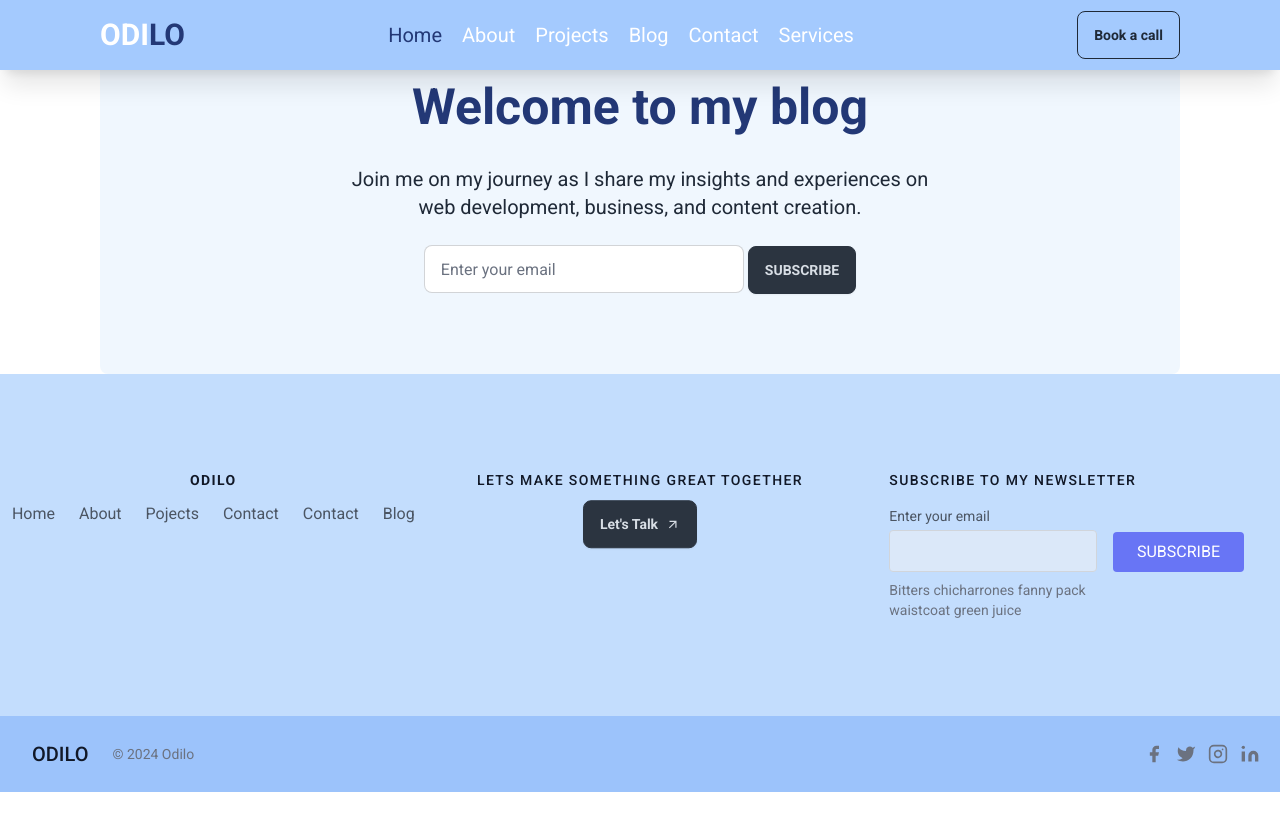
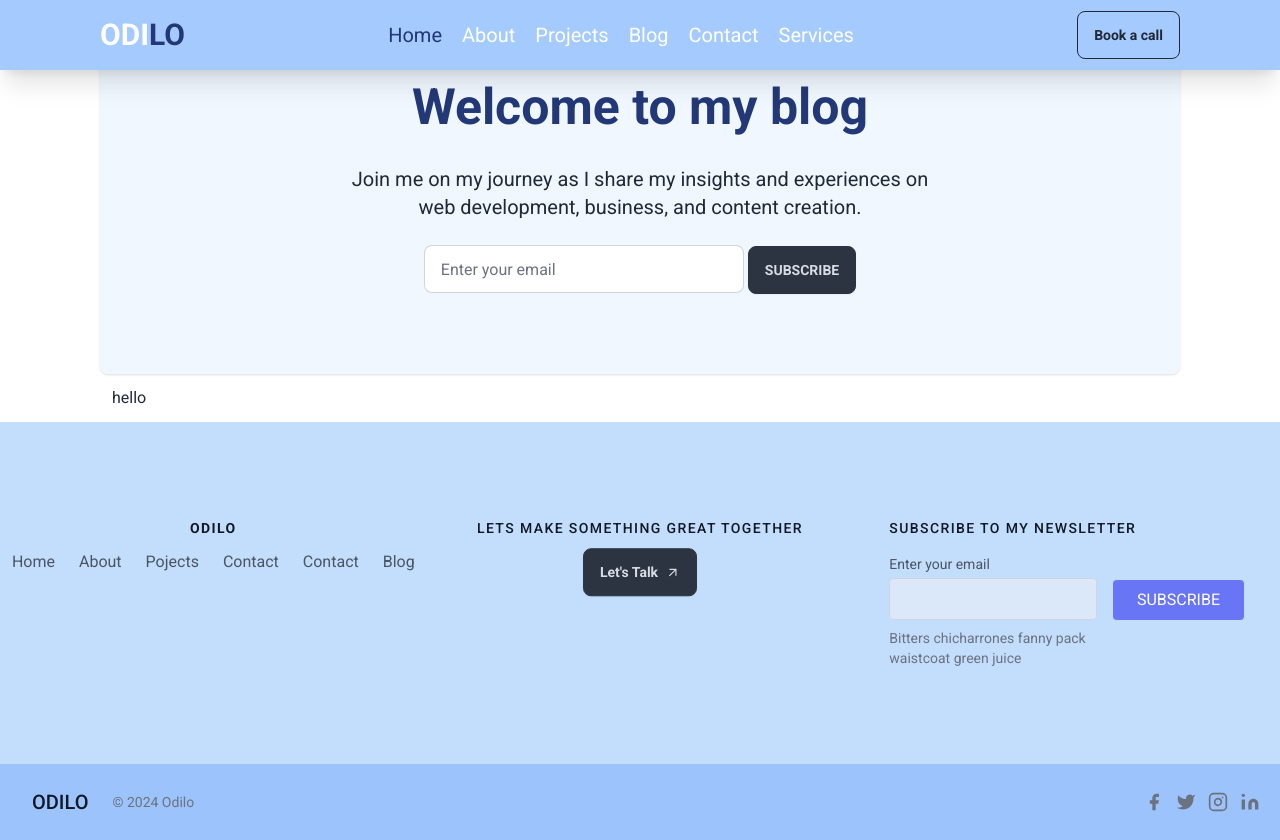
Before and after one commit to muodilo/portfolio_web, a React (Vite) app in the folder frontend/: page /blog in a window 1280 px wide. Before the commit the page ends 800 px from the top, so only its background shows below. Built offline with nearby package versions, Linux system fonts and the light colour scheme.

Commit message:
add shadow to blog header

```diff
--- a/frontend/src/components/BlogsContainer/BlogsContainer.jsx
+++ b/frontend/src/components/BlogsContainer/BlogsContainer.jsx
@@ -1,10 +1,11 @@
-import React from 'react'
 
 const BlogsContainer = () => {
   return (
-    <div>
-
-    </div>
+    <section className="px-0 md:px-[60px] lg:px-[100px]">
+      <div className="p-3">
+        <h1>hello</h1>
+      </div>
+    </section>
   )
 }
 
--- a/frontend/src/components/blogHeader/BlogHeader.jsx
+++ b/frontend/src/components/blogHeader/BlogHeader.jsx
@@ -2,8 +2,8 @@
 
 const BlogHeader = () => {
   return (
-    <section className="px-0 md:px-[60px] lg:px-[100px]">
-      <div className="bg-blue-100/50 pt-[70px] rounded-lg text-center pt-40 pb-20">
+    <section className="px-0 md:px-[60px] lg:px-[100px] ">
+      <div className="bg-blue-100/50 pt-[70px] rounded-lg text-center pt-40 pb-20 shadow">
         <div>
           <h1 className="lg:text-[50px] md:text-[40px] text-[30px] font-bold mb-5 text-blue-900 animate-in fade-in zoom-in duration-300">Welcome to my blog</h1>
           <p className="text-xl mb-6 animate-in fade-in zoom-in duration-300">Join me on my journey as I share my insights and experiences on <br /> web development, business, and content creation.</p>
--- a/frontend/src/pages/blogPage/BlogPage.jsx
+++ b/frontend/src/pages/blogPage/BlogPage.jsx
@@ -1,9 +1,10 @@
 import BlogHeader from "../../components/blogHeader/BlogHeader"
-
+import BlogsContainer from "../../components/BlogsContainer/BlogsContainer"
 const BlogPage = () => {
   return (
     <div>
-      <BlogHeader/>
+      <BlogHeader />
+      <BlogsContainer/>
     </div>
   )
 }
```
